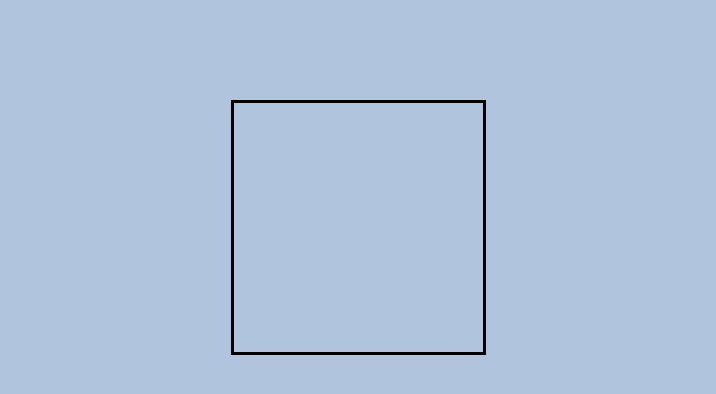
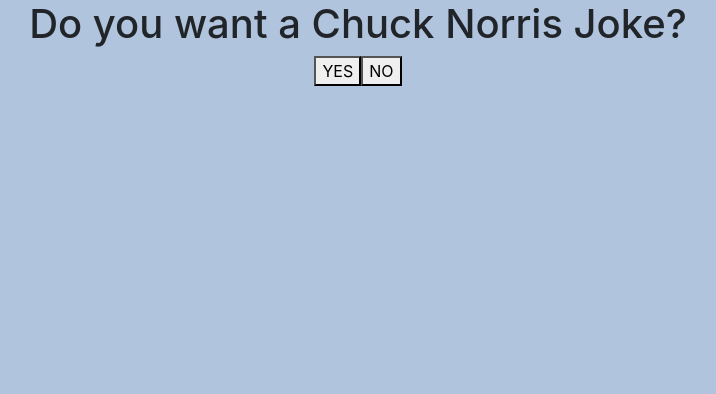
Before and after one commit to MariaJGuerrero/practicas-Openbootcamp, a React (Create React App) app: page / in a window 1280 px wide. Shown: the top 394 px of the page, without its empty margins (282-998 px from the left). Built offline with nearby package versions, Linux system fonts and the light colour scheme.

Commit message:
exercise 5

```diff
--- a/src/App.js
+++ b/src/App.js
@@ -4,6 +4,7 @@
 import Clock1 from './exercise-2/class-component';
 import Clock2 from './exercise-2/function-component';
 import ViewContactsList from './exercise-3/view-contacts-list';
+import IndexChuck from './exercise-5/index-chuck';
 
 function App() {
   return (
@@ -11,8 +12,9 @@
      {/* <DataComponent />
       <Clock1 />
       <Clock2 />
-  <ViewContactsList />*/}
       <PrincipalComponent />
+      <ViewContactsList />*/}
+      <IndexChuck />
     </div>
   );
 }
--- /dev/null
+++ b/src/exercise-5/index-chuck.jsx
@@ -0,0 +1,59 @@
+import './style-chuck.css'
+import { useState } from 'react'
+import { GetJokes } from './services';
+
+const IndexChuck = () => {
+
+    const [joke, setJoke] = useState()
+    const [image, setImage] = useState()
+    const [likes, setLikes] = useState(0)
+    const [dislikes, setDislikes] = useState(0)
+
+    const gettingNewJoke = () => {
+        GetJokes().then((response) => {
+            setJoke(response.value)
+            setImage(response.icon_url)
+        })
+    }
+   /* let warningMessage = '';
+    const noFunction = () => {
+        if(!joke){
+            warningMessage =  <p>you must click YES or Chuck Norris will appear to you in the night!'</p>
+            console.log(warningMessage)
+        }else{
+            warningMessage = undefined
+        }
+    }*/
+
+    const countingLikes = () => {
+        let totalCount = setLikes(likes + 1)
+        return totalCount
+    }
+
+    const countingDislikes = () => {
+        let totalCount = setDislikes(dislikes + 1)
+        return totalCount
+    }
+
+    return (
+        <div>
+            <h1>Do you want a Chuck Norris Joke?</h1>
+            <button onClick={gettingNewJoke}>YES</button>
+            <button onClick={() => <p>you must click YES or Chuck Norris will appear to you in the night!</p>}>NO</button>
+            <div>
+                <h3>{joke}</h3>
+                <img src={image} alt="" />
+            </div>
+            {joke ?
+                <div>
+                    <button onClick={() => countingLikes()}>like</button>
+                    <button onClick={() => countingDislikes()}>dislike</button>
+                    <p>this joke has {likes} likes and {dislikes} dislikes</p>
+                </div>
+             : undefined
+            }
+        </div>
+    )
+}
+
+export default IndexChuck;
--- /dev/null
+++ b/src/exercise-5/services.js
@@ -0,0 +1,5 @@
+export const GetJokes = async () => {
+    const response = await fetch('https://api.chucknorris.io/jokes/random');
+    return response.json();
+
+}
```
Also changed, not shown: src/exercise-5/style-chuck.css (added).
